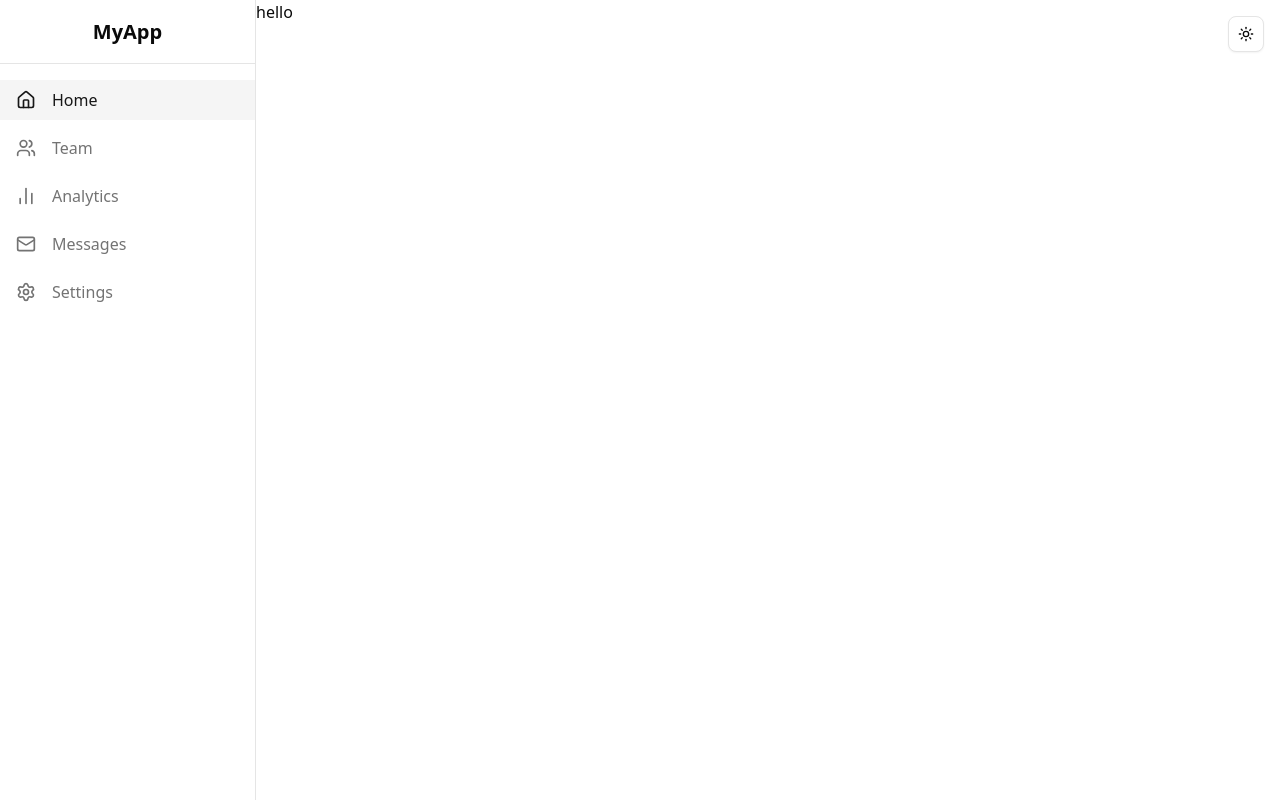
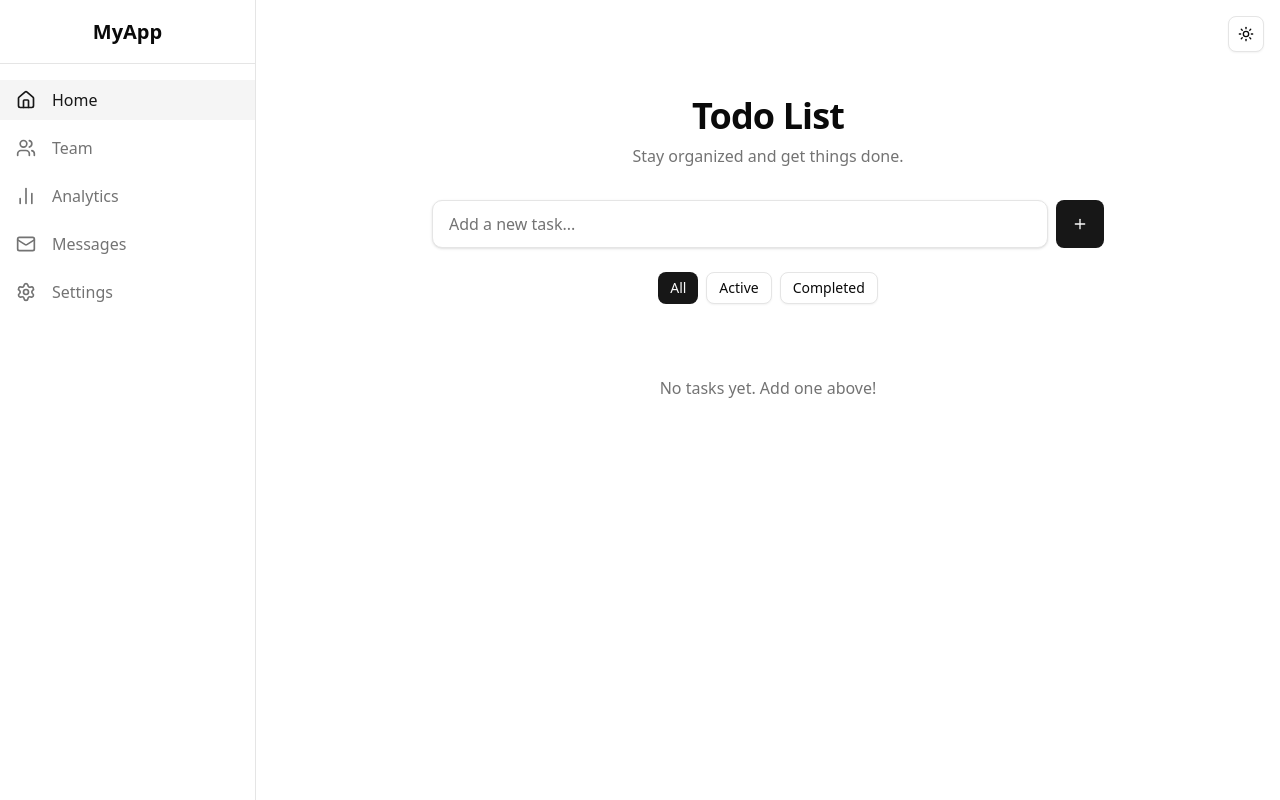
Before and after one commit to HubertTGit/antigravity-test, a Next.js app: page / in a window 1280 px wide. Built offline with nearby package versions, Linux system fonts and the light colour scheme.

Commit message:
feat: add a complete todo list feature with local storage persistence and filtering.

```diff
--- a/src/app/page.tsx
+++ b/src/app/page.tsx
@@ -1,3 +1,18 @@
+import { TodoList } from "@/components/todo-list";
+
 export default function Home() {
-  return <p>hello</p>;
+  return (
+    <main className="min-h-screen p-8 md:p-24 bg-background">
+      <div className="max-w-4xl mx-auto space-y-8">
+        <div className="space-y-2 text-center">
+          <h1 className="text-4xl font-bold tracking-tight">Todo List</h1>
+          <p className="text-muted-foreground">
+            Stay organized and get things done.
+          </p>
+        </div>
+
+        <TodoList />
+      </div>
+    </main>
+  );
 }
--- /dev/null
+++ b/src/components/todo-item.tsx
@@ -0,0 +1,109 @@
+import { useState, useRef, useEffect } from "react";
+import { Todo } from "@/types/todo";
+import { Check, Trash2, X, Pencil } from "lucide-react";
+import { Button } from "@/components/ui/button";
+import { cn } from "@/lib/utils";
+
+interface TodoItemProps {
+  todo: Todo;
+  onToggle: (id: string) => void;
+  onDelete: (id: string) => void;
+  onUpdate: (id: string, newText: string) => void;
+}
+
+export function TodoItem({ todo, onToggle, onDelete, onUpdate }: TodoItemProps) {
+  const [isEditing, setIsEditing] = useState(false);
+  const [editText, setEditText] = useState(todo.text);
+  const inputRef = useRef<HTMLInputElement>(null);
+
+  useEffect(() => {
+    if (isEditing && inputRef.current) {
+      inputRef.current.focus();
+    }
+  }, [isEditing]);
+
+  const handleSave = () => {
+    if (editText.trim()) {
+      onUpdate(todo.id, editText.trim());
+      setIsEditing(false);
+    }
+  };
+
+  const handleKeyDown = (e: React.KeyboardEvent) => {
+    if (e.key === "Enter") {
+      handleSave();
+    } else if (e.key === "Escape") {
+      setEditText(todo.text);
+      setIsEditing(false);
+    }
+  };
+
+  return (
+    <div
+      className={cn(
+        "group flex items-center gap-3 rounded-lg border border-transparent bg-white p-3 shadow-sm transition-all hover:border-border/50 hover:shadow-md dark:bg-zinc-900",
+        todo.completed && "bg-zinc-50/50 dark:bg-zinc-900/50"
+      )}
+    >
+      <button
+        onClick={() => onToggle(todo.id)}
+        className={cn(
+          "flex h-6 w-6 shrink-0 items-center justify-center rounded-full border transition-colors focus-visible:outline-none focus-visible:ring-2 focus-visible:ring-ring",
+          todo.completed
+            ? "border-primary bg-primary text-primary-foreground"
+            : "border-input hover:border-primary/50"
+        )}
+        aria-label={todo.completed ? "Mark as incomplete" : "Mark as complete"}
+      >
+        {todo.completed && <Check className="h-3.5 w-3.5" />}
+      </button>
+
+      <div className="flex-1 min-w-0">
+        {isEditing ? (
+          <input
+            ref={inputRef}
+            type="text"
+            value={editText}
+            onChange={(e) => setEditText(e.target.value)}
+            onKeyDown={handleKeyDown}
+            onBlur={handleSave}
+            className="w-full bg-transparent text-sm font-medium outline-none placeholder:text-muted-foreground"
+          />
+        ) : (
+          <span
+            onClick={() => !todo.completed && setIsEditing(true)}
+            className={cn(
+              "block truncate text-sm font-medium transition-colors cursor-pointer select-none",
+              todo.completed ? "text-muted-foreground line-through" : "text-foreground"
+            )}
+          >
+            {todo.text}
+          </span>
+        )}
+      </div>
+
+      <div className="flex items-center gap-1 opacity-0 transition-opacity group-hover:opacity-100 focus-within:opacity-100">
+        {!isEditing && !todo.completed && (
+          <Button
+            variant="ghost"
+            size="icon"
+            className="h-8 w-8 text-muted-foreground hover:text-foreground"
+            onClick={() => setIsEditing(true)}
+            aria-label="Edit todo"
+          >
+            <Pencil className="h-4 w-4" />
+          </Button>
+        )}
+        <Button
+          variant="ghost"
+          size="icon"
+          className="h-8 w-8 text-muted-foreground hover:text-destructive"
+          onClick={() => onDelete(todo.id)}
+          aria-label="Delete todo"
+        >
+          <Trash2 className="h-4 w-4" />
+        </Button>
+      </div>
+    </div>
+  );
+}
--- /dev/null
+++ b/src/components/todo-list.tsx
@@ -0,0 +1,150 @@
+"use client";
+
+import { useState, useEffect } from "react";
+import { Todo } from "@/types/todo";
+import { TodoItem } from "@/components/todo-item";
+import { Plus } from "lucide-react";
+import { Button } from "@/components/ui/button";
+import { cn } from "@/lib/utils";
+
+const STORAGE_KEY = "antigravity-todo-list";
+
+export function TodoList() {
+  const [todos, setTodos] = useState<Todo[]>([]);
+  const [inputValue, setInputValue] = useState("");
+  const [isMounted, setIsMounted] = useState(false);
+  const [filter, setFilter] = useState<"all" | "active" | "completed">("all");
+
+  useEffect(() => {
+    setIsMounted(true);
+    const saved = localStorage.getItem(STORAGE_KEY);
+    if (saved) {
+      try {
+        setTodos(JSON.parse(saved));
+      } catch (e) {
+        console.error("Failed to parse todos", e);
+      }
+    }
+  }, []);
+
+  useEffect(() => {
+    if (isMounted) {
+      localStorage.setItem(STORAGE_KEY, JSON.stringify(todos));
+    }
+  }, [todos, isMounted]);
+
+  const addTodo = () => {
+    if (!inputValue.trim()) return;
+
+    const newTodo: Todo = {
+      id: Date.now().toString() + Math.random().toString(36).substr(2, 9),
+      text: inputValue.trim(),
+      completed: false,
+      createdAt: Date.now(),
+    };
+
+    setTodos((prev) => [newTodo, ...prev]);
+    setInputValue("");
+  };
+
+  const handleKeyDown = (e: React.KeyboardEvent) => {
+    if (e.key === "Enter") {
+      addTodo();
+    }
+  };
+
+  const toggleTodo = (id: string) => {
+    setTodos((prev) =>
+      prev.map((todo) =>
+        todo.id === id ? { ...todo, completed: !todo.completed } : todo
+      )
+    );
+  };
+
+  const deleteTodo = (id: string) => {
+    setTodos((prev) => prev.filter((todo) => todo.id !== id));
+  };
+
+  const updateTodo = (id: string, newText: string) => {
+    setTodos((prev) =>
+      prev.map((todo) => (todo.id === id ? { ...todo, text: newText } : todo))
+    );
+  };
+
+  const filteredTodos = todos.filter((todo) => {
+    if (filter === "active") return !todo.completed;
+    if (filter === "completed") return todo.completed;
+    return true;
+  });
+
+  if (!isMounted) {
+    return null;
+  }
+
+  return (
+    <div className="w-full max-w-2xl mx-auto space-y-6">
+      <div className="flex gap-2">
+        <input
+          type="text"
+          value={inputValue}
+          onChange={(e) => setInputValue(e.target.value)}
+          onKeyDown={handleKeyDown}
+          placeholder="Add a new task..."
+          className="flex-1 h-12 px-4 rounded-lg border border-input bg-background shadow-sm transition-colors focus-visible:outline-none focus-visible:ring-2 focus-visible:ring-ring placeholder:text-muted-foreground"
+        />
+        <Button onClick={addTodo} size="icon" className="h-12 w-12 shrink-0">
+          <Plus className="h-6 w-6" />
+          <span className="sr-only">Add Todo</span>
+        </Button>
+      </div>
+
+      <div className="flex gap-2 justify-center">
+        <Button
+          variant={filter === "all" ? "default" : "outline"}
+          onClick={() => setFilter("all")}
+          size="sm"
+        >
+          All
+        </Button>
+        <Button
+          variant={filter === "active" ? "default" : "outline"}
+          onClick={() => setFilter("active")}
+          size="sm"
+        >
+          Active
+        </Button>
+        <Button
+          variant={filter === "completed" ? "default" : "outline"}
+          onClick={() => setFilter("completed")}
+          size="sm"
+        >
+          Completed
+        </Button>
+      </div>
+
+      <div className="space-y-2">
+        {filteredTodos.length === 0 ? (
+          <div className="text-center py-12 text-muted-foreground">
+            <p>
+              {filter === "all"
+                ? "No tasks yet. Add one above!"
+                : filter === "active"
+                ? "No active tasks!"
+                : "No completed tasks!"}
+            </p>
+          </div>
+        ) : (
+          filteredTodos.map((todo) => (
+            <TodoItem
+              key={todo.id}
+              todo={todo}
+              onToggle={toggleTodo}
+              onDelete={deleteTodo}
+              onUpdate={updateTodo}
+            />
+          ))
+        )}
+      </div>
+    </div>
+  );
+}
--- /dev/null
+++ b/src/types/todo.ts
@@ -0,0 +1,6 @@
+export interface Todo {
+  id: string;
+  text: string;
+  completed: boolean;
+  createdAt: number;
+}
```
Also changed, not shown: 1 other file (tests, documents, lock files or other folders).
